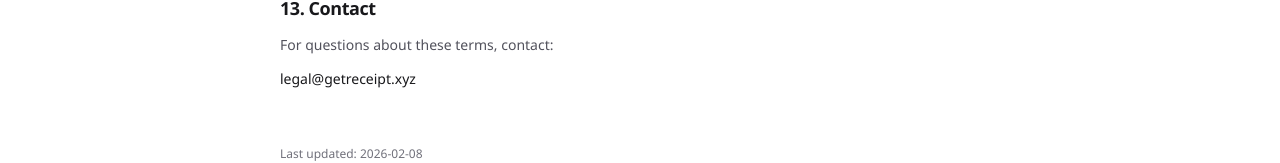
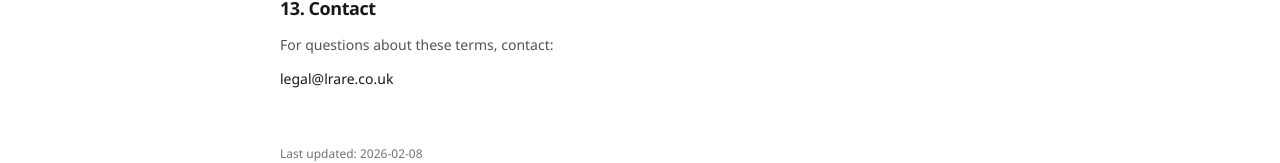
Before and after one commit to LRARE-Holdings/tango, a Next.js app: page /terms in a window 1280 px wide. Shown: the part 2219-2382 px from the top of the page. Built offline with nearby package versions, Linux system fonts and the light colour scheme.

Commit message:
small change to terms

```diff
--- a/src/app/(marketing)/terms/page.tsx
+++ b/src/app/(marketing)/terms/page.tsx
@@ -188,7 +188,7 @@ export default function TermsPage() {
             For questions about these terms, contact:
           </p>
           <p className="text-sm font-medium">
-            legal@getreceipt.xyz
+            legal@lrare.co.uk
           </p>
         </section>
 
```
